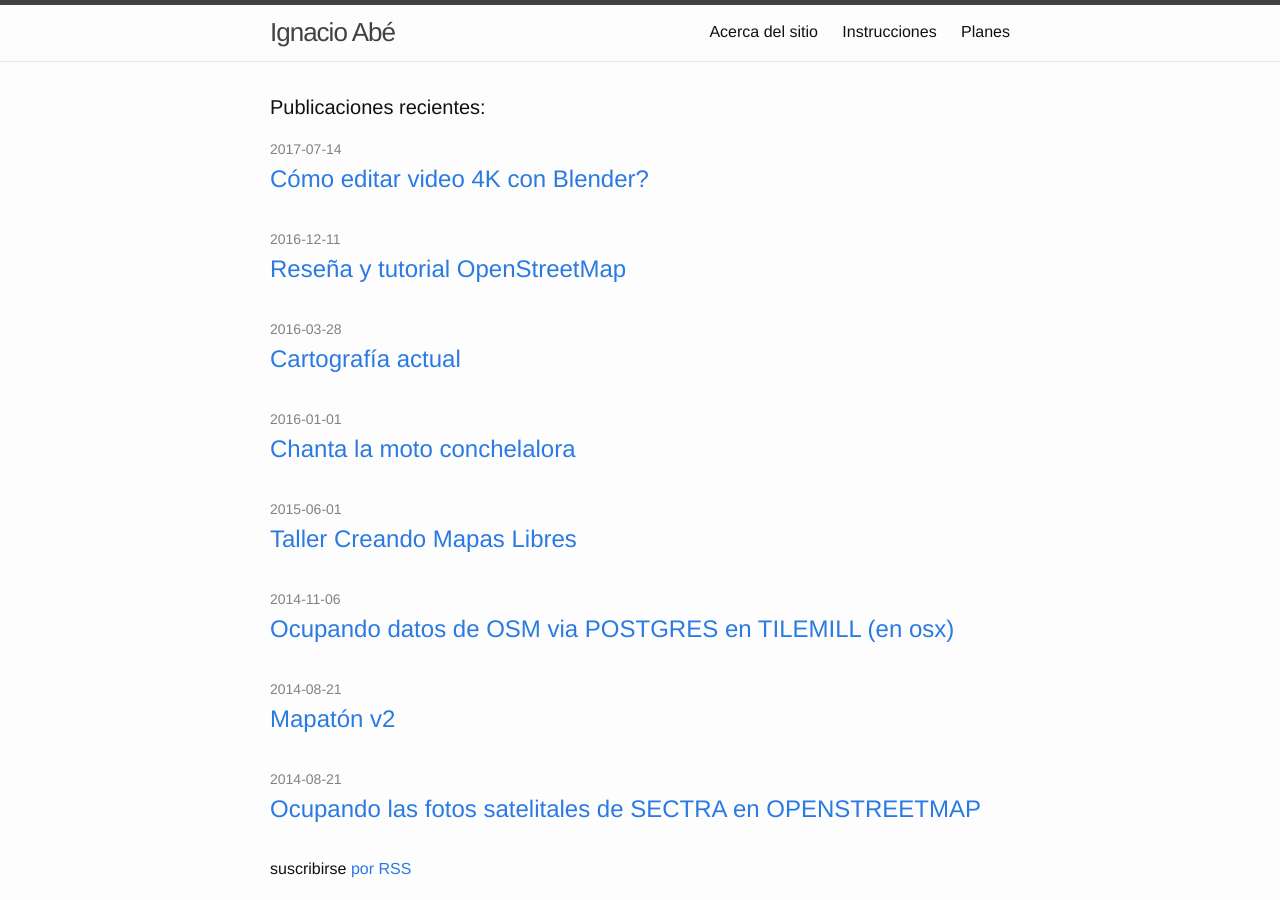
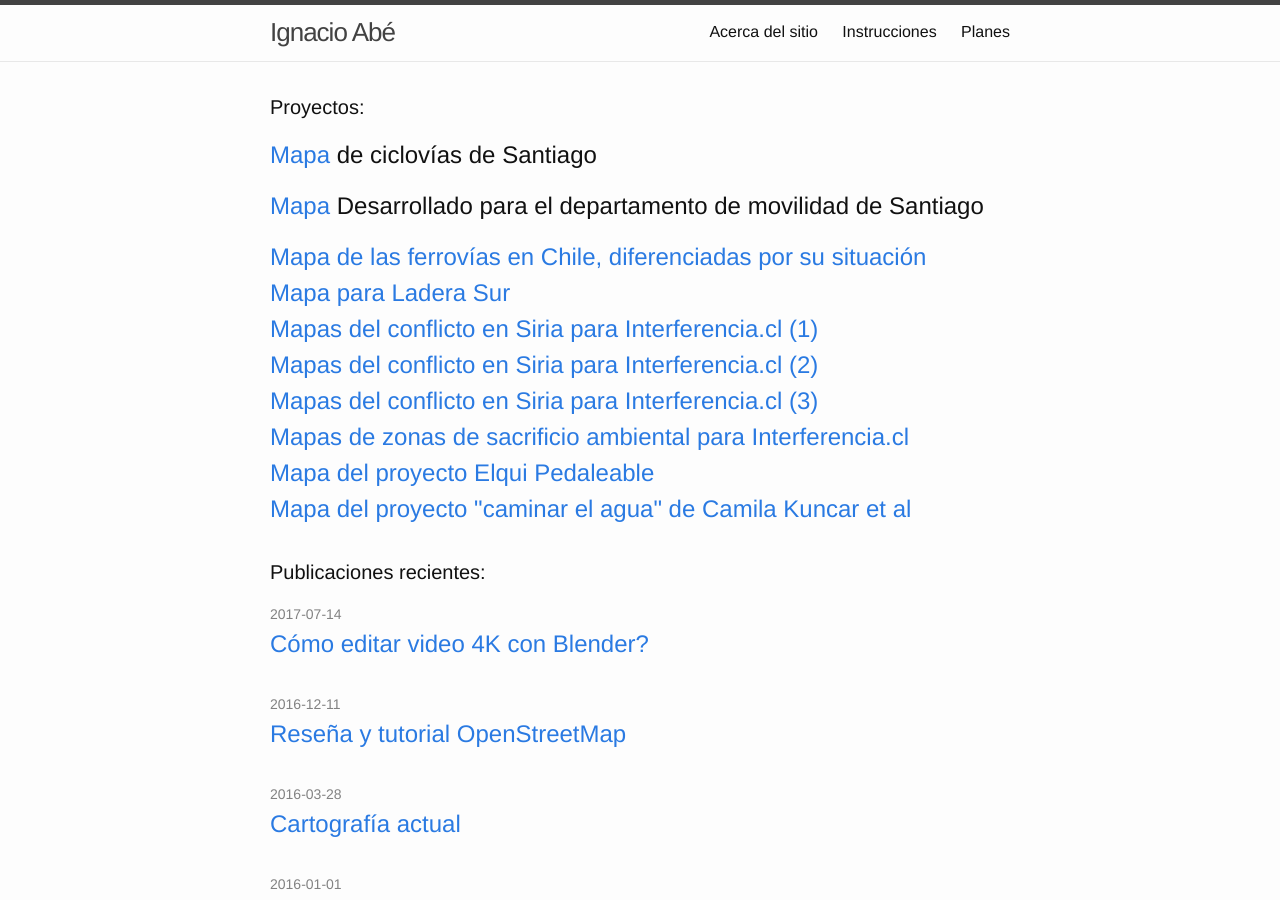
Before and after one commit to ignacioabe/ignacioabe.github.io, a Jekyll site: the page built from index.md, in a window 1280 px wide and 900 px high. Built offline with Jekyll 4.4.1, drawn with Linux system fonts in a browser that asks for light colours.

Commit message:
Añade un loop con publicaciones etiquetadas y una lista de enlaces

```diff
--- a/_layouts/home.html
+++ b/_layouts/home.html
@@ -4,9 +4,45 @@ layout: default
 
 <div class="home">
 
+  <h1 class="page-heading">Proyectos:</h1>
+
+  <ul class="post-list">
+      <li>
+      <h2>
+
+        <p> <a  href="/mapa-ciclovias/">Mapa</a> de ciclovías de Santiago </p>
+        <p> <a  href="/mapa-pim-santiago/">Mapa</a> Desarrollado para el departamento de movilidad de Santiago</p>
+        <a class="post-link" href="/mapa-vias-verdes/">Mapa de las ferrovías en Chile, diferenciadas por su situación</a>
+        <a class="post-link" href="/mapa-ladera-sur/ladera-sur-2.html">Mapa para Ladera Sur</a>
+        <a class="post-link" href="/mapa-siria/mapas/1_conflicto.html">Mapas del conflicto en Siria para Interferencia.cl (1)</a>
+        <a class="post-link" href="/mapa-siria/mapas/2_refugiados.html">Mapas del conflicto en Siria para Interferencia.cl (2)</a>
+        <a class="post-link" href="/mapa-siria/mapas/3_patrimonio.html">Mapas del conflicto en Siria para Interferencia.cl (3)</a>
+        <a class="post-link" href="/mapa-zonas-sacrificio/">Mapas de zonas de sacrificio ambiental para Interferencia.cl</a>
+        <a class="post-link" href="/mapa-elqui-pedaleable/">Mapa del proyecto Elqui Pedaleable</a>
+        <a class="post-link" href="/mapa-caminar-el-agua/">Mapa del proyecto "caminar el agua" de Camila Kuncar et al</a>
+      </h2>
+    </li>
+  </ul>
+
+  <!-- loop para mostrar las publicaciones con categoría "proyecto"
+    <ul class="post-list">
+    {% for post in site.posts %}
+    {% if post.categories contains "proyecto" %}
+    <li>
+      <h2>
+        <a class="post-link" href="{{ post.url | relative_url }}">{{ post.title | escape }}</a>
+      </h2>
+    </li>
+    {% endif %}
+    {% endfor %}
+  </ul> -->
+
+
+
   <h1 class="page-heading">Publicaciones recientes:</h1>
 
   {{ content }}
+
 
   <ul class="post-list">
     {% for post in site.posts %}
```
Lines whose indentation alone changed are shown as unchanged.
